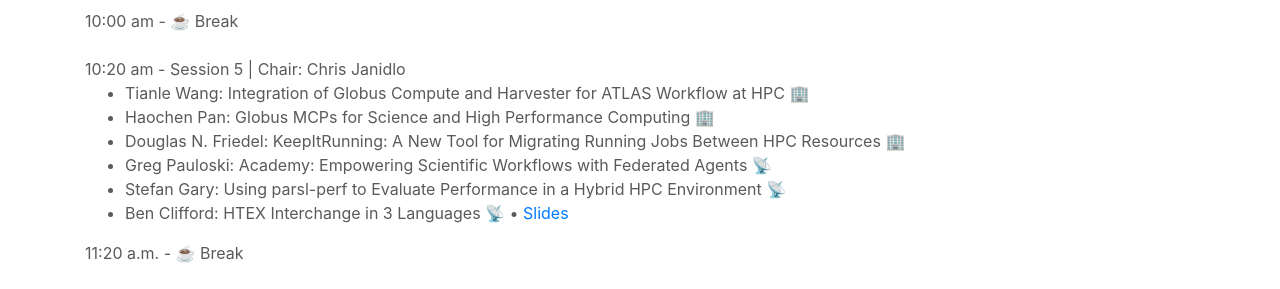
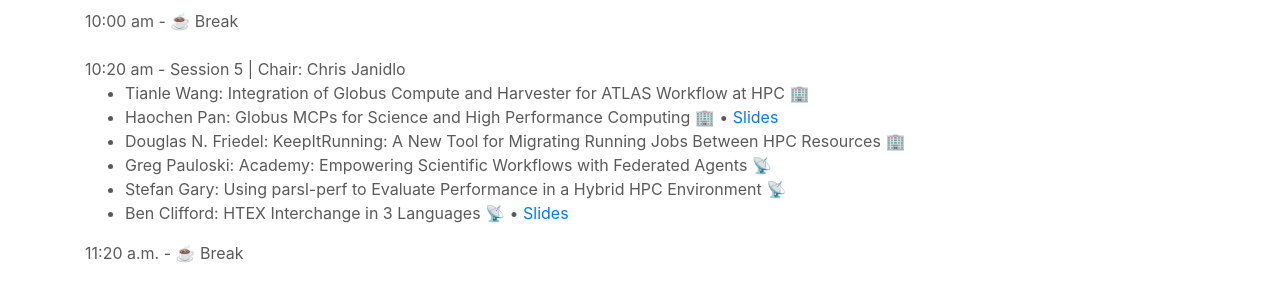
Before and after one commit to Parsl/parsl.github.io, a Jekyll site: the page built from parslfest/parslfest2025.html, in a window 1280 px wide and 900 px high, scrolled down 2429 px. Shown: the part 153-442 px from the top of the window. Built offline with Jekyll 4.4.1, drawn with Linux system fonts in a browser that asks for light colours.

Commit message:
Update parslfest2025.html

```diff
--- a/parslfest/parslfest2025.html
+++ b/parslfest/parslfest2025.html
@@ -188,7 +188,7 @@
 		<li>Patrick Wells: The OpenCosmo Project and the Evolution of Science Infrastructure 🏢</li>
 		<li>Alok Kamatar: Core Hours and Carbon: The Environmental Impact of Federated Computing 🏢</li>
 		<li>Daniel Babnigg: Parallel Scripting in a Integral Field Unit Spectroscopy Pipeline 🏢</li>
-		<li>Ben Clifford: Parsl Monitoring Message Flows 📡 • <a href="2025/benc-monitoring-presentation.pdf">Slides</a></li>
+		<li>Ben Clifford: Parsl Monitoring Message Flows 📡 • <a href="2025/benc-monitoring-presentation.pdf" target="_blank">Slides</a></li>
       </ul>
 
       10:00 am - ☕️ Break  <br /><br />
@@ -196,11 +196,11 @@
       10:20 am - Session 5 | Chair: Chris Janidlo
       <ul>
 		<li>Tianle Wang: Integration of Globus Compute and Harvester for ATLAS Workflow at HPC 🏢</li>
-		<li>Haochen Pan: Globus MCPs for Science and High Performance Computing 🏢</li>
+		<li>Haochen Pan: Globus MCPs for Science and High Performance Computing 🏢 • <a href="https://docs.google.com/presentation/d/14zhAGYDIwr9hKNyYiSEyrHlCEYMfqxe-HAFrWh-PdTU/edit?usp=sharing" target="_blank">Slides</a></li>
 		<li>Douglas N. Friedel: KeepItRunning: A New Tool for Migrating Running Jobs Between HPC Resources 🏢</li>
 		<li>Greg Pauloski: Academy: Empowering Scientific Workflows with Federated Agents 📡</li>
 		<li>Stefan Gary: Using parsl-perf to Evaluate Performance in a Hybrid HPC Environment 📡</li>
-		<li>Ben Clifford: HTEX Interchange in 3 Languages 📡 • <a href="2025/benc-3lang-interchange.pdf">Slides</a></li>
+		<li>Ben Clifford: HTEX Interchange in 3 Languages 📡 • <a href="2025/benc-3lang-interchange.pdf" target="_blank">Slides</a></li>
       </ul>
 
       11:20 a.m. - ☕️ Break  <br /><br />
```
